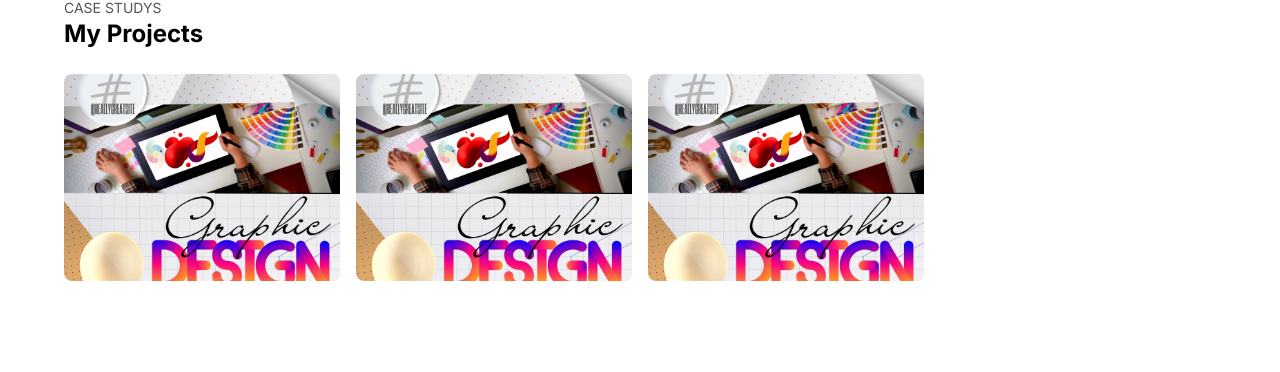
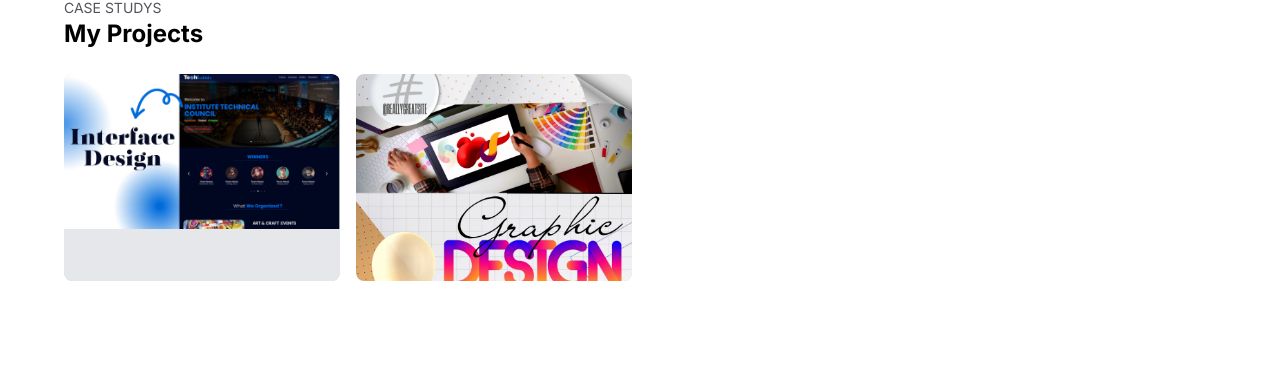
Before and after one commit to modest-azad/the_mdazad_portfolio, a Next.js app: page / in a window 1280 px wide. Shown: the part 428-800 px from the top of the page. Built offline with nearby package versions, Linux system fonts and the light colour scheme.

Commit message:
techkshitiz thumbnail

```diff
--- a/app/components/Project.tsx
+++ b/app/components/Project.tsx
@@ -6,20 +6,16 @@ const data = [
     {
         tittle: "TechKitiz UI",
         subtittle: "designing",
-        link: "https://the-mdazad.vercel.app/",
-        image: "/Graphic.png",
+        link: "https://techkshitiz.onrender.com/",
+        image: "/thumbnails/techkshitiz_interface.jpg",
     },
     {
         tittle: "TechKitiz UI",
         subtittle: "development",
-        link: "https://techkshitiz.onrender.com/",
-        image: "/Graphic.png",
-    },
-    {
-        tittle: "TechKitiz UI",
         link: "https://the-mdazad.vercel.app/",
         image: "/Graphic.png",
     },
+
 
 
 ]
```
Also changed, not shown: public/thumbnails/techkshitiz_interface.jpg (added).
